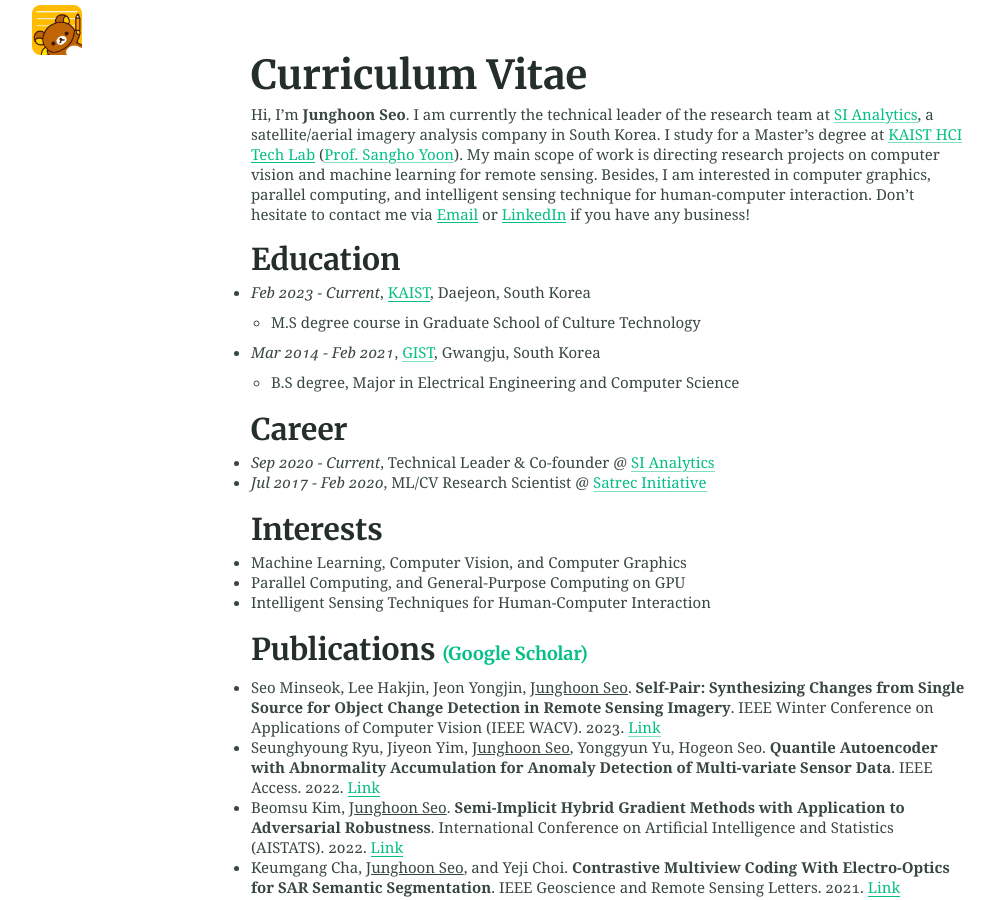
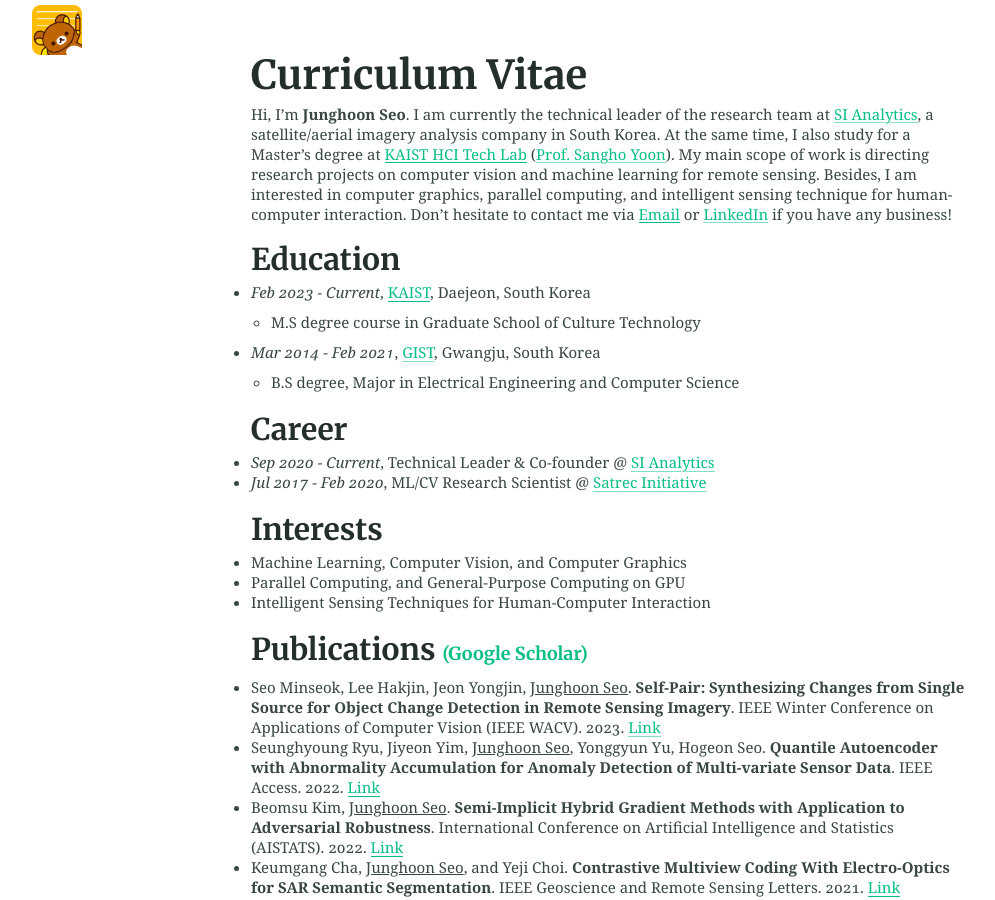
Before and after one commit to mikigom/mikigom.github.io, a Jekyll site: the page built from index.md, in a window 1280 px wide and 900 px high. Shown: the whole window, without its empty margins (32-1027 px from the left). Built offline with Jekyll 4.4.1, drawn with Linux system fonts in a browser that asks for light colours.

Commit message:
Update index.md

```diff
--- a/index.md
+++ b/index.md
@@ -2,7 +2,7 @@
 title: Curriculum Vitae
 thumbnail: "/assets/logos/rilakkuma-icon-png-8.png"
 ---
-Hi, I'm **Junghoon Seo**. I am currently the technical leader of the research team at [SI Analytics](https://www.si-analytics.ai/eng), a satellite/aerial imagery analysis company in South Korea. I study for a Master's degree at [KAIST HCI Tech Lab](https://hcitech.org/) ([Prof. Sangho Yoon](http://hcidesigner.weebly.com/)). My main scope of work is directing research projects on computer vision and machine learning for remote sensing. Besides, I am interested in computer graphics, parallel computing, and intelligent sensing technique for human-computer interaction. Don't hesitate to contact me via [Email](mailto:jhseo@si-analytics.ai) or [LinkedIn](https://www.linkedin.com/in/junghoon-seo/) if you have any business!
+Hi, I'm **Junghoon Seo**. I am currently the technical leader of the research team at [SI Analytics](https://www.si-analytics.ai/eng), a satellite/aerial imagery analysis company in South Korea. At the same time, I also study for a Master's degree at [KAIST HCI Tech Lab](https://hcitech.org/) ([Prof. Sangho Yoon](http://hcidesigner.weebly.com/)). My main scope of work is directing research projects on computer vision and machine learning for remote sensing. Besides, I am interested in computer graphics, parallel computing, and intelligent sensing technique for human-computer interaction. Don't hesitate to contact me via [Email](mailto:jhseo@si-analytics.ai) or [LinkedIn](https://www.linkedin.com/in/junghoon-seo/) if you have any business!
 
 ### Education
 * *Feb 2023 - Current*, [KAIST](https://www.kaist.ac.kr/en/), Daejeon, South Korea
```
